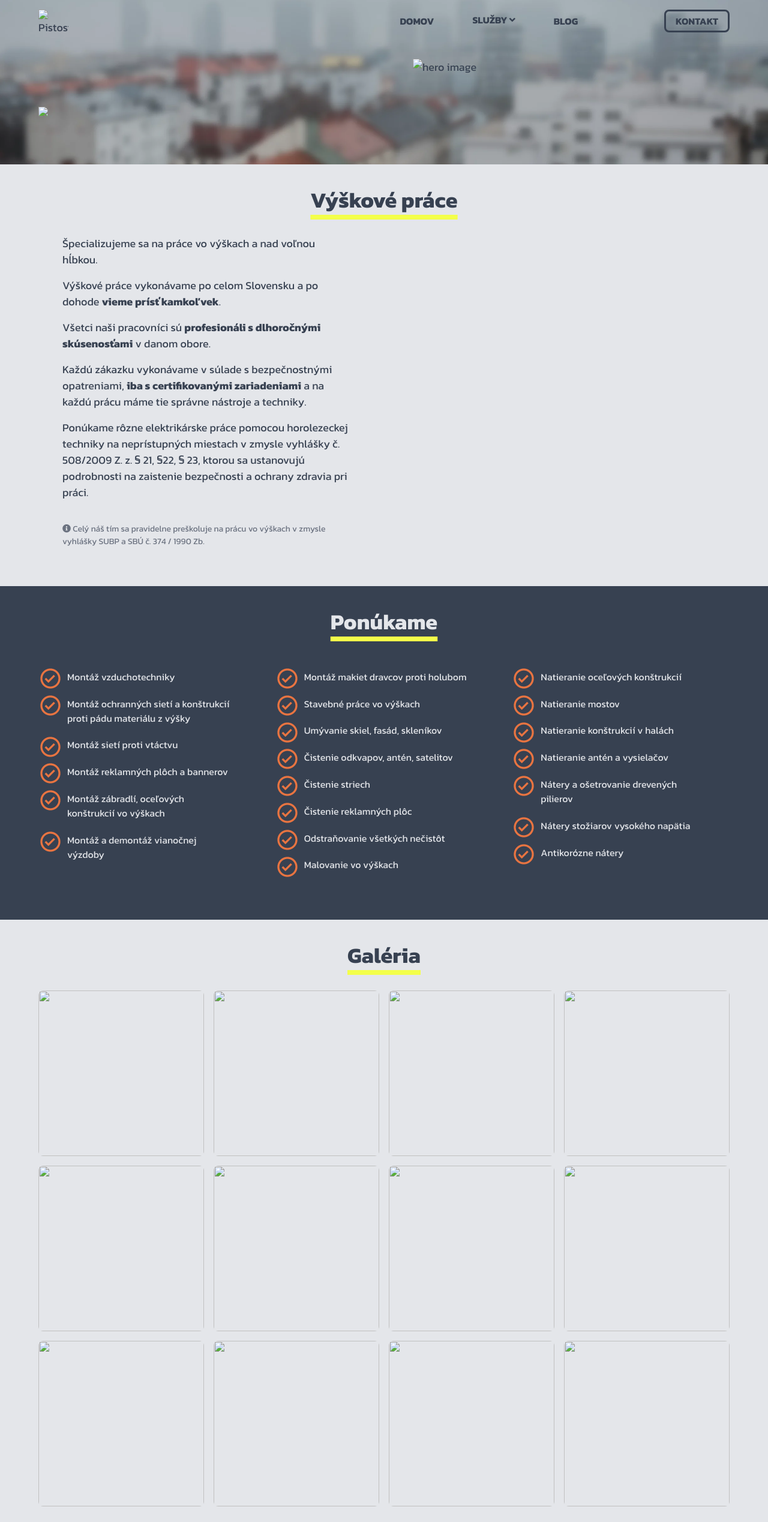
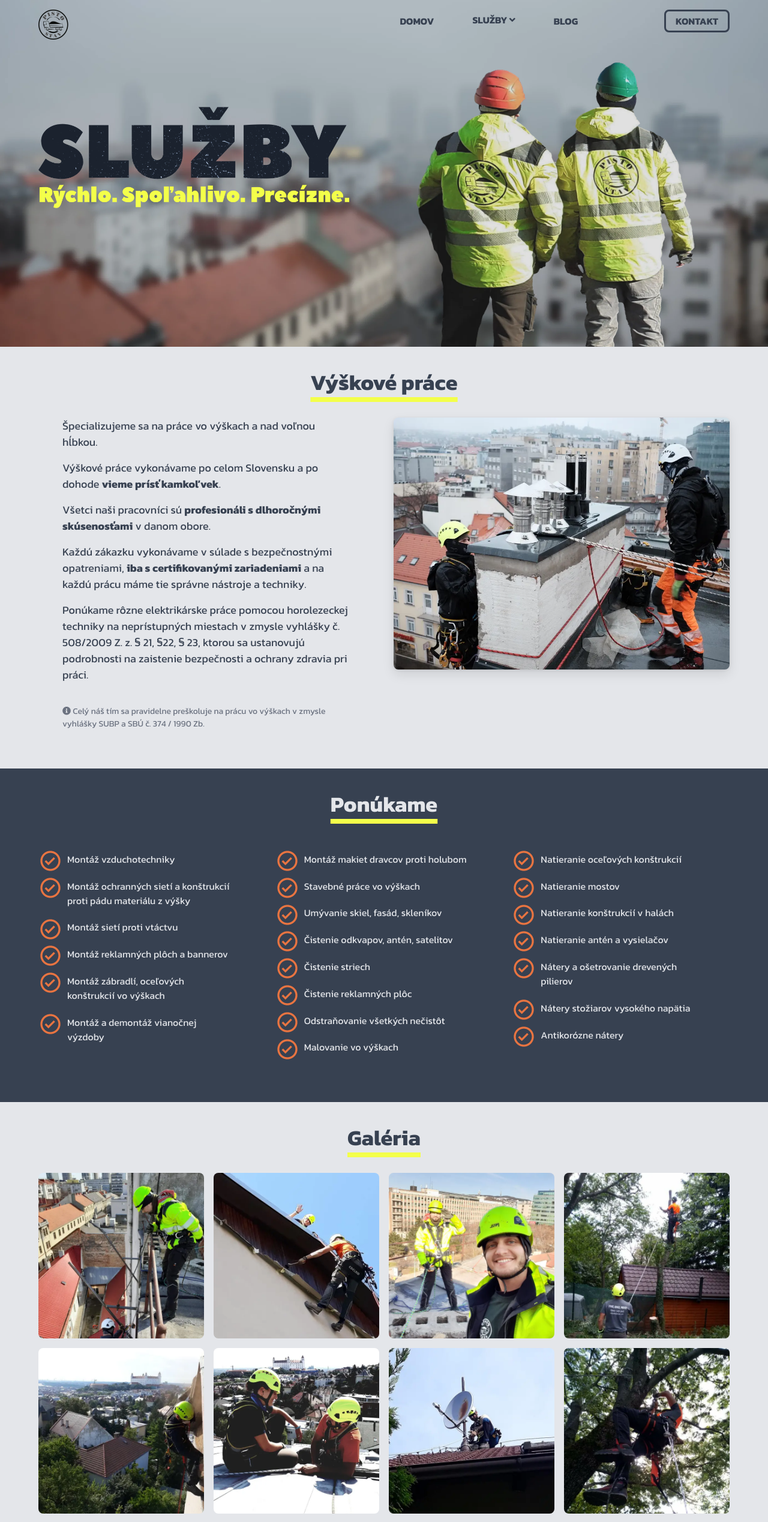
Before and after one commit to meclash/Pistostav, a plain HTML site: page sluzby/vyskove-prace.html in a window 1280 px wide. Shown: the top 2537 px of the page at 60% size. Drawn offline with Linux system fonts and the light colour scheme; the site is published under a folder, as on GitHub Pages, so addresses that start at the root find nothing.

Commit message:
fixing image paths

```diff
--- a/sluzby/vyskove-prace.html
+++ b/sluzby/vyskove-prace.html
@@ -16,8 +16,8 @@
 
             <nav class="nav">
 
-                <a href="/index.html">
-                    <img class="logo" src="/images/home/logo.png" alt="Pistostav Logo">
+                <a href="../index.html">
+                    <img class="logo" src="../images/home/logo.png" alt="Pistostav Logo">
                 </a>
 
                 <div class="hamburger-menu">
@@ -27,29 +27,29 @@
 
                 <ul class="nav__list">
                     <li class="nav__item">
-                        <a class="nav__link" href="/index.html">Domov</a>
+                        <a class="nav__link" href="../index.html">Domov</a>
                     </li>
                     <li class="nav__item dropdown">
                         <a class="nav__link sub-menu__button">Služby <i class="fas fa-angle-down"></i></a>
                         <ul class="sub-menu sub-menu__toggle ">
                             <li class="nav__item">
-                                <a  href="/sluzby/udrzba-zelene.html">Údržba zelene</a>
+                                <a  href="../sluzby/udrzba-zelene.html">Údržba zelene</a>
                             </li>
 
                             <li class="_nav__item">
-                                <a href="/sluzby/vyskove-prace.html">Výškové práce</a>
+                                <a href="../sluzby/vyskove-prace.html">Výškové práce</a>
                             </li>
 
                             <li class="nav__item">
-                                <a href="/sluzby/odvoz-odpadu.html">Odvoz odpadu</a>
+                                <a href="../sluzby/odvoz-odpadu.html">Odvoz odpadu</a>
                             </li>
 
                             <li class="nav__item">
-                                <a href="/sluzby/zemne-prace.html">Zemné a výkopové práce</a>
+                                <a href="../sluzby/zemne-prace.html">Zemné a výkopové práce</a>
                             </li>
 
                             <li class="nav__item">
-                                <a href="/sluzby/autodoprava.html">Autodoprava</a>
+                                <a href="../sluzby/autodoprava.html">Autodoprava</a>
                             </li>
 
 
@@ -57,7 +57,7 @@
 
                     </li>
                     <li class="nav__item">
-                        <a class="nav__link" href="/blog.html">Blog</a>
+                        <a class="nav__link" href="../blog.html">Blog</a>
                     </li>
 
                     <li class="nav__item">
@@ -69,12 +69,12 @@
 
             <div class="split split--hero">
                 <div class="split__item">
-                    <img class="hero__text" src="/images/home/text__sluzby.webp">
+                    <img class="hero__text" src="../images/home/text__sluzby.webp">
                 </div>
 
 
                 <div class="split__item">
-                    <img class="hero__image" src="/images/home/hero-image3.webp" alt="hero image">
+                    <img class="hero__image" src="../images/home/hero-image3.webp" alt="hero image">
                 </div>
             </div>
 
@@ -116,7 +116,7 @@
                     </div>
 
                     <div class="sluzby__heroimage-box">
-                        <img class="sluzby__heroimage" src="/images/home/about-us_pic-2.webp" alt="">
+                        <img class="sluzby__heroimage" src="../images/home/about-us_pic-2.webp" alt="">
                     </div>
 
                 </div>
@@ -177,51 +177,51 @@
 
                 <div class="gallery">
                     <div class="gallery__image-container">
-                        <img class="gallery__image" src="/images/sluzby/vyskove-prace/vyskove-prace-1.webp">
+                        <img class="gallery__image" src="../images/sluzby/vyskove-prace/vyskove-prace-1.webp">
                     </div>
 
                     <div class="gallery__image-container">
-                        <img class="gallery__image" src="/images/sluzby/vyskove-prace/vyskove-prace-2.webp">
+                        <img class="gallery__image" src="../images/sluzby/vyskove-prace/vyskove-prace-2.webp">
                     </div>
 
                     <div class="gallery__image-container">
-                        <img class="gallery__image" src="/images/sluzby/vyskove-prace/vyskove-prace-3.webp">
+                        <img class="gallery__image" src="../images/sluzby/vyskove-prace/vyskove-prace-3.webp">
                     </div>
 
                     <div class="gallery__image-container">
-                        <img class="gallery__image" src="/images/sluzby/vyskove-prace/vyskove-prace-4.webp">
+                        <img class="gallery__image" src="../images/sluzby/vyskove-prace/vyskove-prace-4.webp">
                     </div>
 
                     <div class="gallery__image-container">
-                        <img class="gallery__image" src="/images/sluzby/vyskove-prace/vyskove-prace-5.webp">
+                        <img class="gallery__image" src="../images/sluzby/vyskove-prace/vyskove-prace-5.webp">
                     </div>
 
                     <div class="gallery__image-container">
-                        <img class="gallery__image" src="/images/sluzby/vyskove-prace/vyskove-prace-6.webp">
+                        <img class="gallery__image" src="../images/sluzby/vyskove-prace/vyskove-prace-6.webp">
                     </div>
 
                     <div class="gallery__image-container">
-                        <img class="gallery__image" src="/images/sluzby/vyskove-prace/vyskove-prace-7.webp">
+                        <img class="gallery__image" src="../images/sluzby/vyskove-prace/vyskove-prace-7.webp">
                     </div>
 
                     <div class="gallery__image-container">
-                        <img class="gallery__image" src="/images/sluzby/vyskove-prace/vyskove-prace-8.webp">
+                        <img class="gallery__image" src="../images/sluzby/vyskove-prace/vyskove-prace-8.webp">
                     </div>
 
                     <div class="gallery__image-container">
-                        <img class="gallery__image" src="/images/sluzby/vyskove-prace/vyskove-prace-9.webp">
+                        <img class="gallery__image" src="../images/sluzby/vyskove-prace/vyskove-prace-9.webp">
                     </div>
 
                     <div class="gallery__image-container">
-                        <img class="gallery__image" src="/images/sluzby/vyskove-prace/vyskove-prace-10.webp">
+                        <img class="gallery__image" src="../images/sluzby/vyskove-prace/vyskove-prace-10.webp">
                     </div>
 
                     <div class="gallery__image-container">
-                        <img class="gallery__image" src="/images/sluzby/vyskove-prace/vyskove-prace-11.webp">
+                        <img class="gallery__image" src="../images/sluzby/vyskove-prace/vyskove-prace-11.webp">
                     </div>
 
                     <div class="gallery__image-container">
-                        <img class="gallery__image" src="/images/sluzby/vyskove-prace/vyskove-prace-12.webp">
+                        <img class="gallery__image" src="../images/sluzby/vyskove-prace/vyskove-prace-12.webp">
                     </div>
 
                 </div>
@@ -309,6 +309,6 @@
 
     </div>
 
-    <script src="/app.js"></script>
+    <script src="../app.js"></script>
 </body>
 </html>
```
